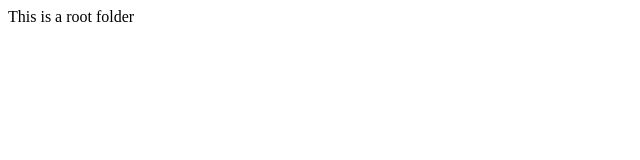
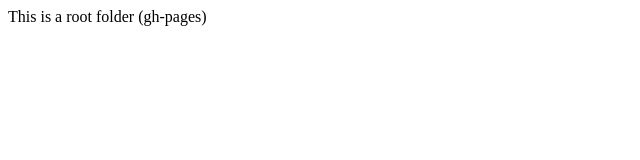
Before and after one commit to arkhipenko/arkhipenko.github.io, a plain HTML site: page index.html in a window 1280 px wide. Shown: the whole page, without its empty margins (0-640 px from the left). Drawn offline with Linux system fonts and the light colour scheme.

Commit message:
Update root folder description for gh-pages

```diff
--- a/index.html
+++ b/index.html
@@ -1,3 +1,3 @@
 <html>
-  This is a root folder
+  This is a root folder (gh-pages)
 </html>
```
